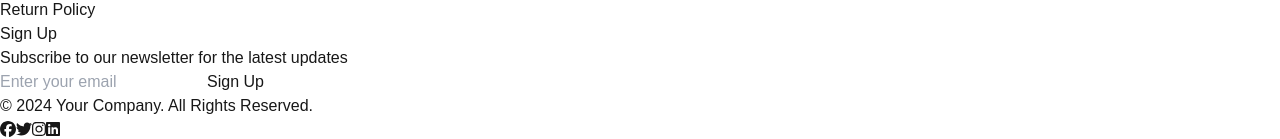
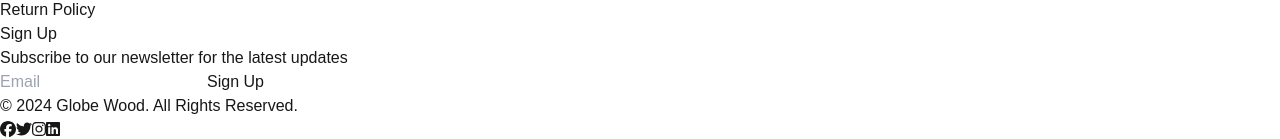
Before and after one commit to M-RaeesDev/UIUX-Hakathon, a Next.js app: page / in a window 1280 px wide. Shown: the part 8998-9137 px from the top of the page. Built offline with nearby package versions, Linux system fonts and the light colour scheme.

Commit message:
QuarterTwo Footer.tsx

```diff
--- a/src/components/Footer.tsx
+++ b/src/components/Footer.tsx
@@ -112,10 +112,10 @@ const Footer = () => {
           <div className="flex flex-col md:flex-row">
             <input
               type="email"
-              placeholder="Enter your email"
-              className="w-full md:w-20 px-4 py-2 text-gray-800 border border-gray-300 bg-[#FFFFFF26] focus:outline-none focus:ring-2 focus:ring-blue-500 mb-4 md:mb-0"
+              placeholder="Email"
+              className="w-full h-8 md:w-20 px-2 py-2 text-white text-[12px] border border-gray-300 bg-[#FFFFFF26] focus:outline-none focus:ring-2 focus:ring-blue-500 mb-4 md:mb-0"
             />
-            <button className="w-full md:w-auto px-6 py-2 bg-white text-[#2A254B] text-sm  hover:bg-[#FFFFFF26] hover:text-white transition duration-300 ">
+            <button className="w-full h-8 md:w-20 px-2 py-2 bg-white text-[#2A254B] text-[10px]  hover:bg-[#FFFFFF26] hover:text-white transition duration-300 ">
               Sign Up
             </button>
           </div>
@@ -127,21 +127,21 @@ const Footer = () => {
       <div className="flex justify-between items-center">
         {/* Left: All Rights Reserved */}
         <div className="text-gray-400 text-sm">
-          <p>© 2024 Your Company. All Rights Reserved.</p>
+          <p>© 2024 Globe Wood. All Rights Reserved.</p>
         </div>
         {/* Right: Social Media Icons */}
-        <div className="space-x-6">
+        <div className="space-x-2">
           <a href="#" className="text-gray-400 hover:text-blue-500">
-          <FontAwesomeIcon icon={faFacebook} className="text-gray-600 hover:text-blue-600 w-5 h-5" />
+          <FontAwesomeIcon icon={faFacebook} className="text-gray-600 hover:text-blue-600 w-2 h-2 sm:w-3 sm:h-3 md:w-5 md:h-5 lg:w-5 lg:h-5 xl:w-5 xl:h-5 2xl:w-5 2xl:h-5" />
           </a>
           <a href="#" className="text-gray-400 hover:text-blue-500">
-          <FontAwesomeIcon icon={faTwitter} className="text-gray-600 hover:text-blue-400 w-5 h-5" />
+          <FontAwesomeIcon icon={faTwitter} className="text-gray-600 hover:text-blue-400 w-2 h-2 sm:w-3 sm:h-3 md:w-5 md:h-5 lg:w-5 lg:h-5 xl:w-5 xl:h-5 2xl:w-5 2xl:h-5" />
           </a>
           <a href="#" className="text-gray-400 hover:text-blue-500">
-          <FontAwesomeIcon icon={faInstagram} className="text-gray-600 hover:text-pink-500 w-5 h-5" />
+          <FontAwesomeIcon icon={faInstagram} className="text-gray-600 hover:text-pink-500 w-2 h-2 sm:w-3 sm:h-3 md:w-5 md:h-5 lg:w-5 lg:h-5 xl:w-5 xl:h-5 2xl:w-5 2xl:h-5" />
           </a>
           <a href="#" className="text-gray-400 hover:text-blue-500">
-          <FontAwesomeIcon icon={faLinkedin} className="text-gray-600 hover:text-blue-700 w-5 h-5" />
+          <FontAwesomeIcon icon={faLinkedin} className="text-gray-600 hover:text-blue-700 w-2 h-2 sm:w-3 sm:h-3 md:w-5 md:h-5 lg:w-5 lg:h-5 xl:w-5 xl:h-5 2xl:w-5 2xl:h-5" />
           </a>
         </div>
       </div>
```
